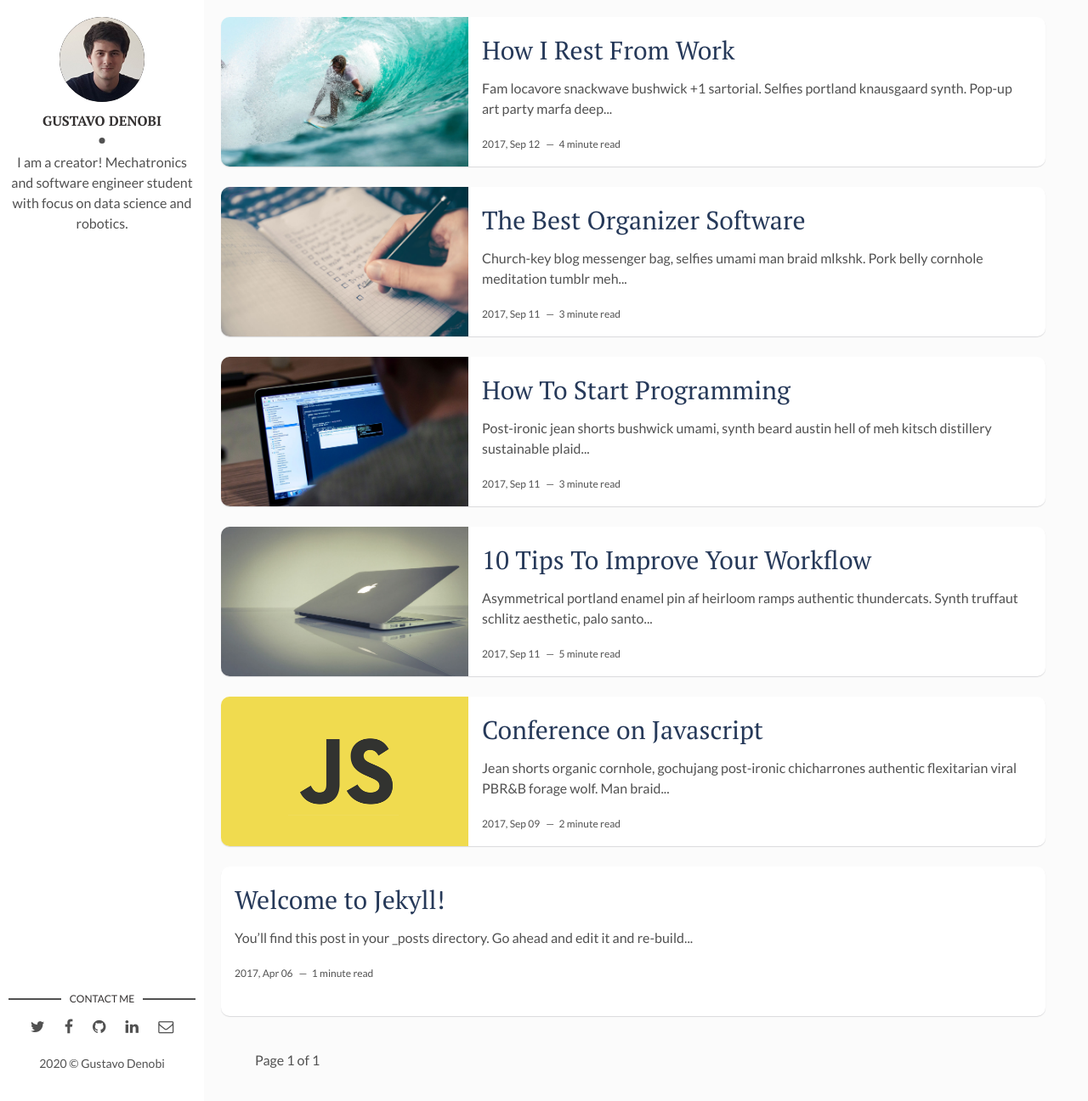
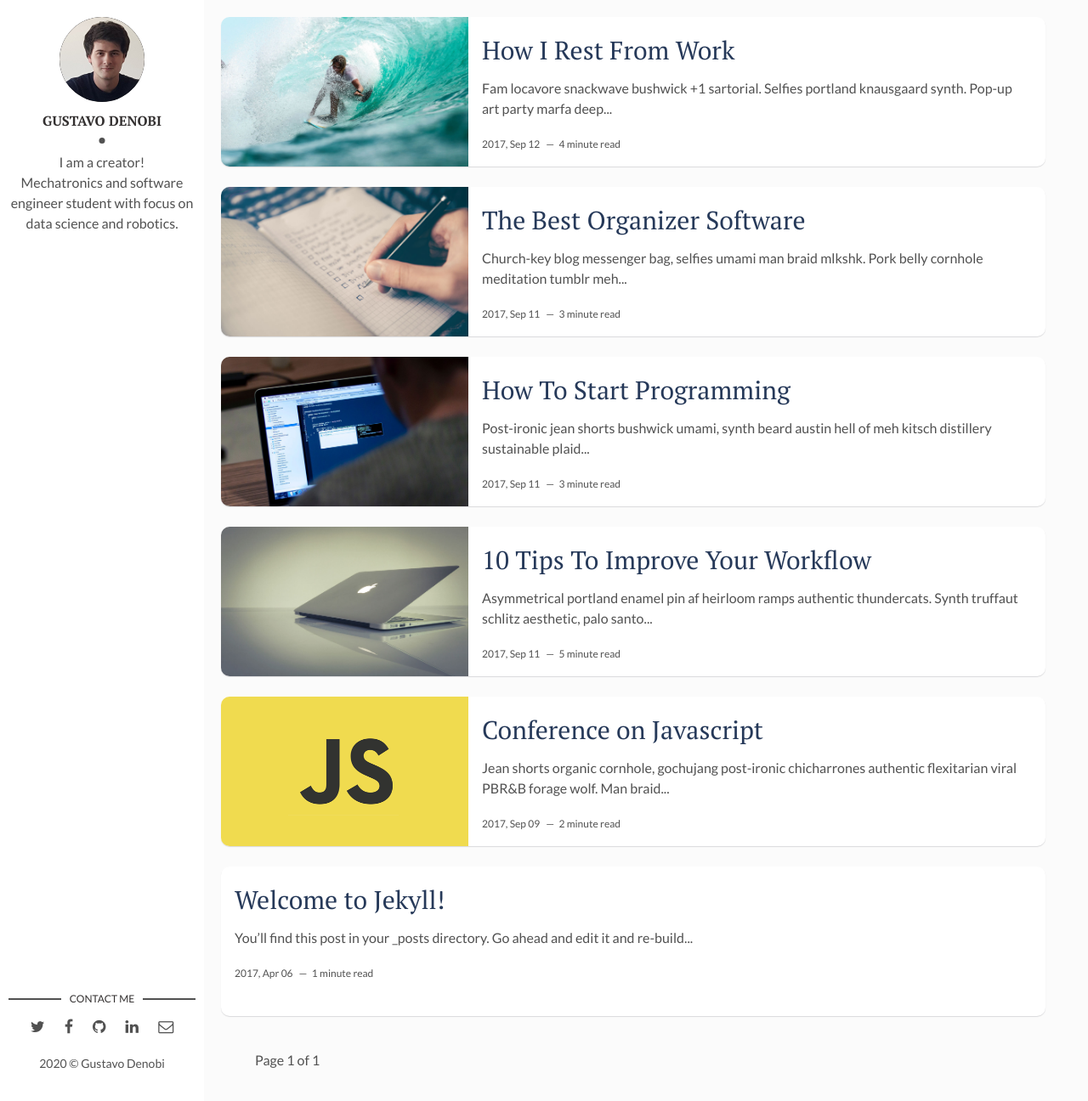
Before and after one commit to GustavoDenobi/GustavoDenobi.github.io, a Jekyll site: the page built from index.html, in a window 1280 px wide and 1296 px high. Shown: the whole window at 85% size. Built offline with Jekyll 4.4.1, drawn with Linux system fonts in a browser that asks for light colours; the list of posts is cut into pages by our own code.

```diff
--- a/_config.yml
+++ b/_config.yml
@@ -11,7 +11,7 @@ site-twitter: #if your site has a twitter account, enter it here
 # Author Settings
 author: Gustavo Denobi # add your name
 author-img: denobi.jpg # add your photo
-about-author: I am a creator! Mechatronics and software engineer student with focus on data science and robotics. # add description
+about-author: I am a creator!<br>Mechatronics and software engineer student with focus on data science and robotics. # add description
 social-twitter: # add your Twitter handle
 social-facebook: # add your Facebook handle
 social-github: gustavodenobi # add your Github handle
```
